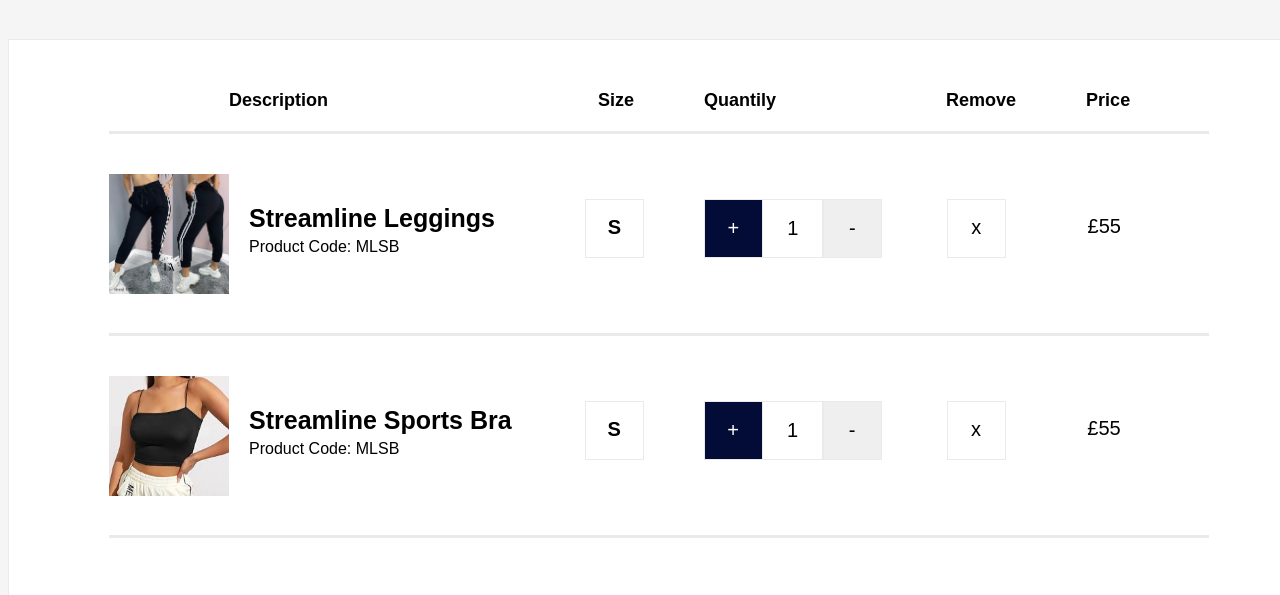
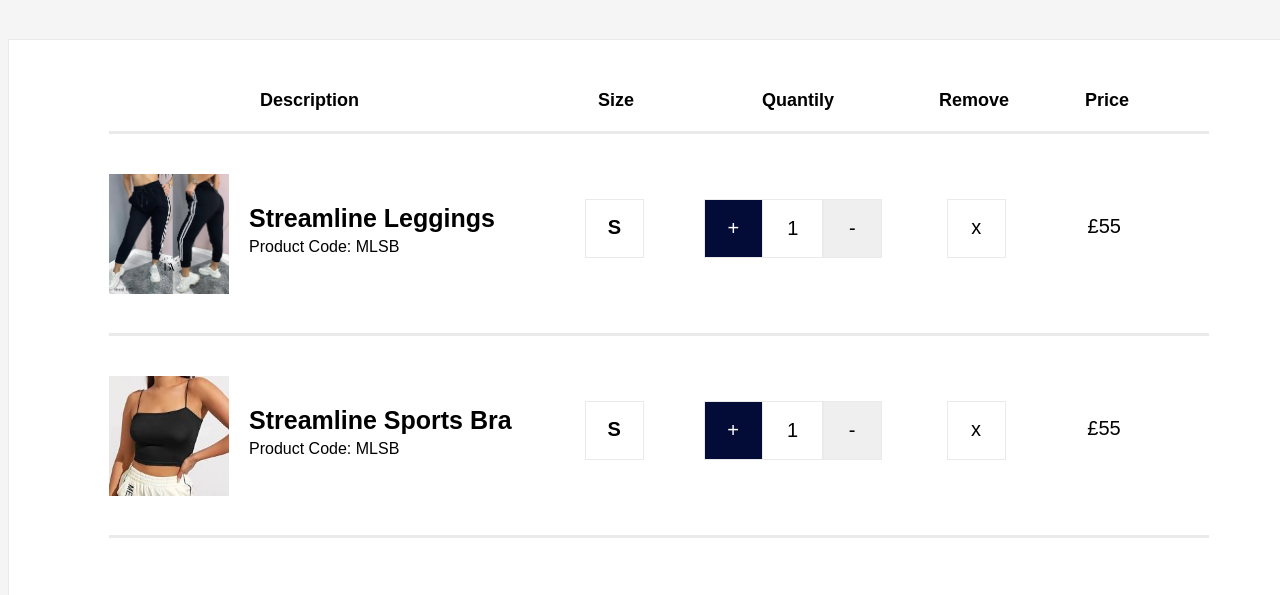
Before and after one commit to lifelsbeautiful/web-development-course1, a plain HTML site: page lw3/task1/index.html in a window 1280 px wide. Shown: the part 139-734 px from the top of the page. Drawn offline with Linux system fonts and the light colour scheme.

Commit message:
used width instead of margin-left

```diff
--- a/lw3/task1/styles.css
+++ b/lw3/task1/styles.css
@@ -21,23 +21,28 @@ body {
   margin-top: 50px;
   font-size: 18px;
   font-weight: bold;
+  flex-wrap: wrap;
 }
 .description {
-  margin-left: 220px;
+  width: 350px;
+  text-align: right;
 
 }
 .size {
-  margin-left: 270px;
-
+  width: 275px;
+  text-align: right;
 }
 .quantily{
-  margin-left: 70px;
+  width: 200px;
+  text-align: right;
 }
 .remove{
-  margin-left: 170px;
+  width: 175px;
+  text-align: right;
 }
 .price{
-  margin-left: 70px;
+  width: 120px;
+  text-align: right;
 }
 .grey-line {
   background-color: rgb(234, 234, 234); /* Цвет линии */
```
